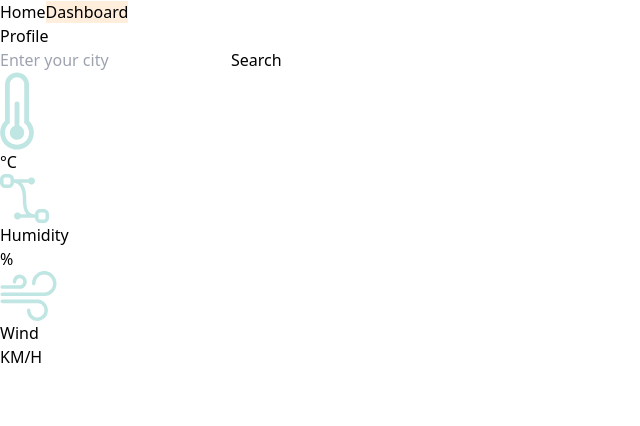
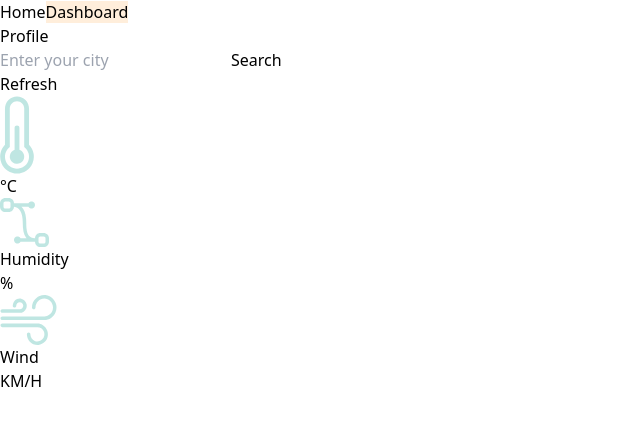
Before and after one commit to MPHDigital-RSA/Capstone-Weather-App, a React (Vite) app: page /dashboard in a window 1280 px wide. Shown: the top 426 px of the page, without its empty margins (0-640 px from the left). Built offline with nearby package versions, Linux system fonts and the light colour scheme; no server answers.

Commit message:
created a refresh button

```diff
--- a/src/components/CityCard.jsx
+++ b/src/components/CityCard.jsx
@@ -1,5 +1,4 @@
 import React from 'react'
-import sun from '../assets/sun.svg'
 import useWeatherStore from '../stores/WeatherStore'
 
 function CityCard() {
@@ -14,7 +13,6 @@ function CityCard() {
 
                 <div className='bg-white rounded-xl px-[30px] py-[40px] text-[var(--main-color)] flex gap-6 flex-col text-center justify-center items-center shadow rounded-xl h-[100%]'>
                     <h1 className='text-[30px] font-semibold'>{data.name}</h1>
-                    {/* <img src={sun} alt="sun picture" className='w-[100px]' /> */}
 
                     {data.weather ? <img src={`https://openweathermap.org/img/wn/${data.weather[0].icon}@2x.png`} alt="Sun Image" className='w-[100px] h-[100px] fit-cover' /> : null}
                 </div>
--- a/src/components/Search.jsx
+++ b/src/components/Search.jsx
@@ -31,12 +31,14 @@ function Search() {
     }
 
     return (
-        <div className='relative'>
+        <div className='relative flex gap-3'>
 
             <form className='bg-white p-[5px] rounded-xl max-w-[500px] w-[100%] flex gap-5' onSubmit={handleSubmit}>
                 <input type="text" className='flex-grow p-3 text-[var(--main-color)] border-none outline-none' placeholder='Enter your city' ref={inputRef} />
                 <button className='bg-[var(--accent-color)] text-[var(--main-color)] font-medium px-[20px] py-[10px] rounded-xl' onClick={searchCity}>Search</button>
             </form>
+
+            <button className='bg-[var(--accent-color)] text-[var(--main-color)] font-medium px-[20px] py-[10px] rounded-xl'>Refresh</button>
 
             {isEmpty ? <p className='text-red-300 mt-2 mb-2 font-bold text-md absolute top-[-40px]'>*Type the city first**</p> : <></>}
 
```
